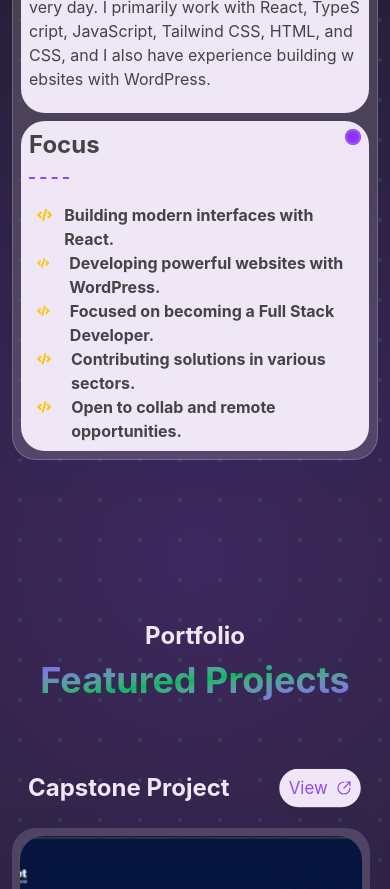
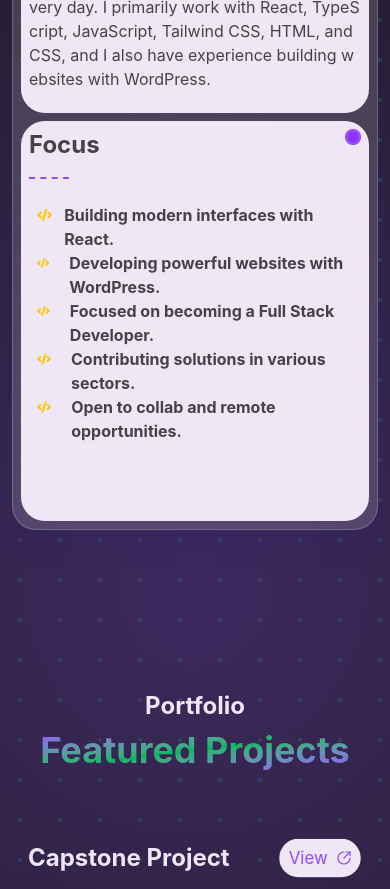
Before and after one commit to ijeomagodspower/ijeomagodspower, a React (Vite) app: page / in a window 390 px wide. Shown: the part 1680-2569 px from the top of the page. Built offline with nearby package versions, Linux system fonts and the light colour scheme.

Commit message:
fixfocush3

```diff
--- a/src/Components/About/About.tsx
+++ b/src/Components/About/About.tsx
@@ -112,7 +112,7 @@ const About = () => {
           </div>
 
           {/*Mobile Focus section*/}
-          <div className="flex flex-col flex-wrap min-w-full p-2 max-h-full bg-lightbg rounded-3xl md:hidden">
+          <div className="flex flex-col flex-wrap min-w-full p-2 h-100 bg-lightbg rounded-3xl md:hidden">
             {/* Focus Section */}
 
             <div className="flex flex-row flex-wrap min-w-full justify-between">
```
